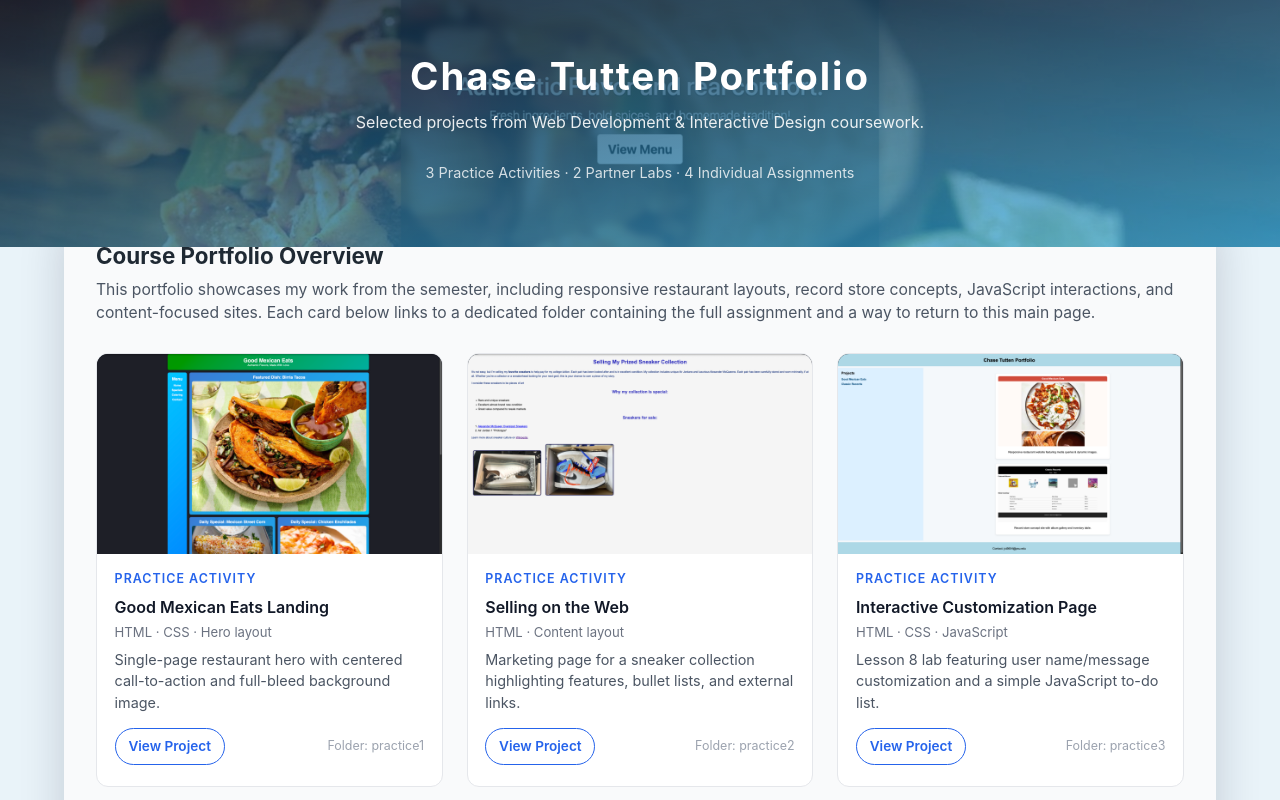
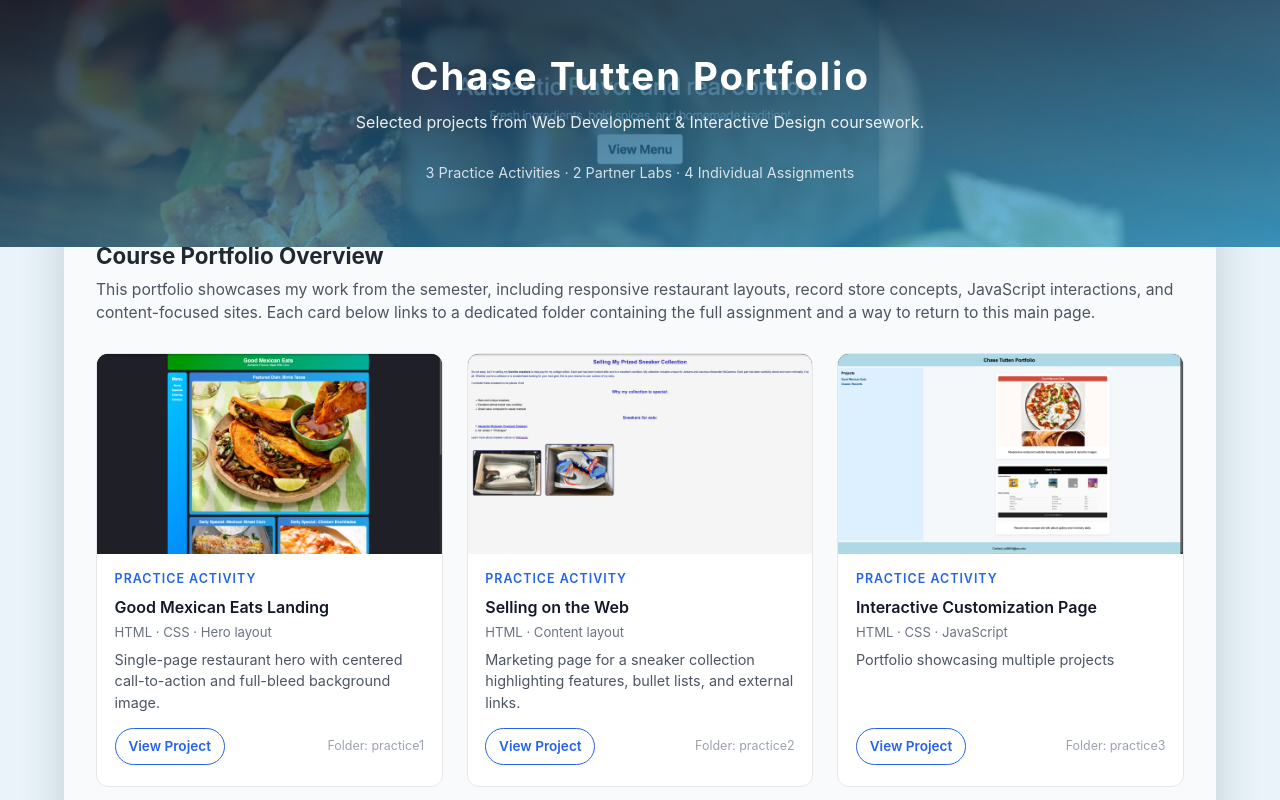
Before and after one commit to xs9prdd5wr-bit/web-portfolio, a plain HTML site: page index.html in a window 1280 px wide. Shown: the top 800 px of the page. Drawn offline with Linux system fonts and the light colour scheme.

Commit message:
Update index.html

```diff
--- a/index.html
+++ b/index.html
@@ -289,7 +289,7 @@
           <div class="project-title">Interactive Customization Page</div>
           <div class="project-meta">HTML · CSS · JavaScript</div>
           <p class="project-desc">
-            Lesson 8 lab featuring user name/message customization and a simple JavaScript to-do list.
+            Portfolio showcasing multiple projects
           </p>
           <div class="project-footer">
             <a href="practice3/index.html">View Project</a>
```
